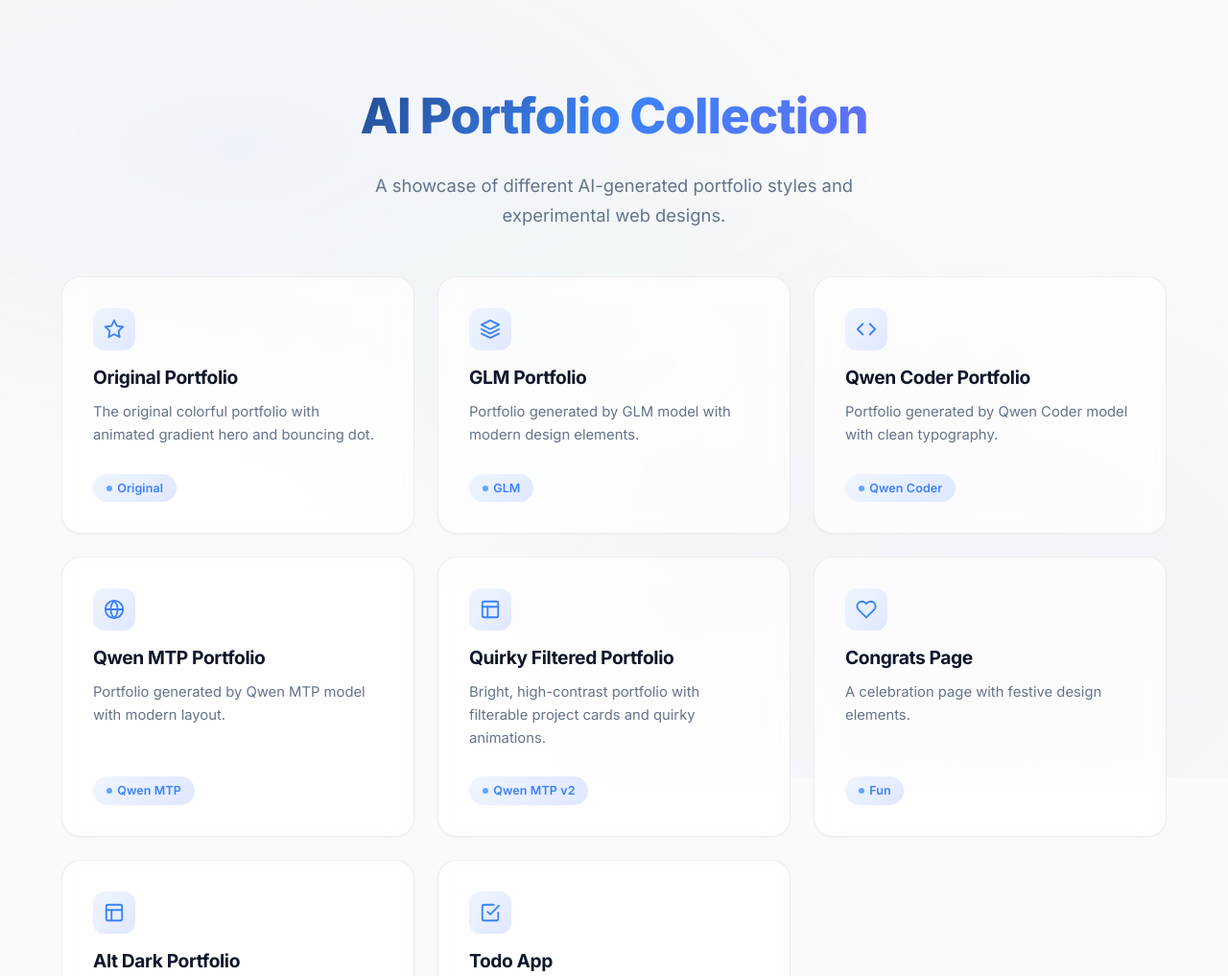
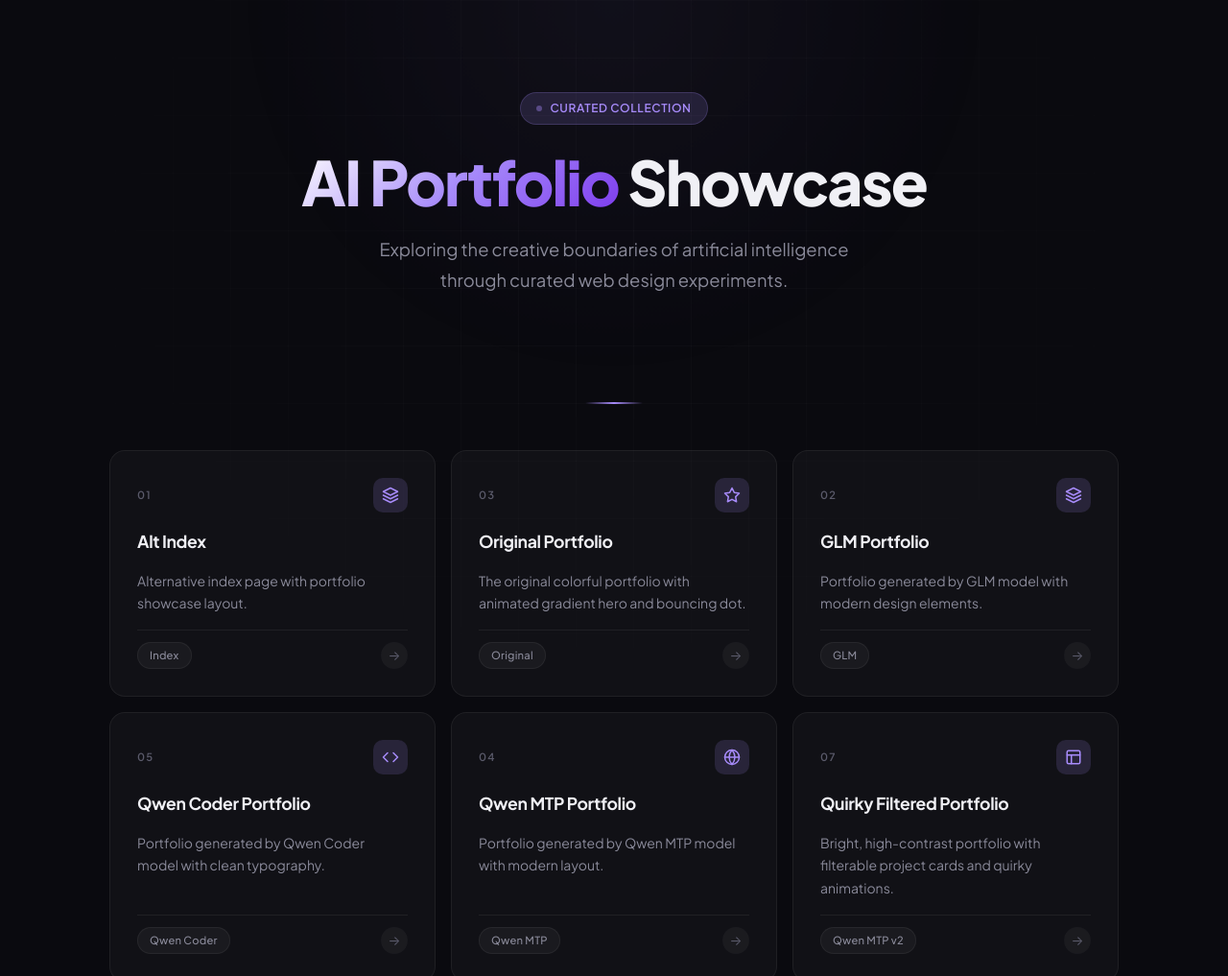
Before and after one commit to ctrlaltjames/playground, a plain HTML site: page index.html in a window 1280 px wide. Shown: the top 1017 px of the page at 96% size. Drawn offline with Linux system fonts and the light colour scheme.

Commit message:
Add alt-index.html link to index.html and update card numbers

```diff
--- a/index.html
+++ b/index.html
@@ -6,7 +6,7 @@
   <title>Portfolio Collection</title>
   <link rel="preconnect" href="https://fonts.googleapis.com">
   <link rel="preconnect" href="https://fonts.gstatic.com" crossorigin>
-  <link href="https://fonts.googleapis.com/css2?family=Inter:wght@400;500;600;700;800&display=swap" rel="stylesheet">
+  <link href="https://fonts.googleapis.com/css2?family=Plus+Jakarta+Sans:wght@300;400;500;600;700;800&display=swap" rel="stylesheet">
   <style>
     * {
       margin: 0;
@@ -15,48 +15,66 @@
     }
 
     :root {
-      --bg: #fafafa;
-      --card-bg: rgba(255, 255, 255, 0.7);
-      --text-primary: #0f172a;
-      --text-secondary: #64748b;
-      --accent: #3b82f6;
-      --accent-light: #60a5fa;
-      --shadow-sm: 0 1px 2px rgba(0, 0, 0, 0.04);
-      --shadow-md: 0 4px 12px rgba(0, 0, 0, 0.06);
-      --shadow-lg: 0 12px 40px rgba(59, 130, 246, 0.12);
-      --radius: 20px;
+      --bg-primary: #0a0a0f;
+      --bg-secondary: #12121a;
+      --bg-card: rgba(255, 255, 255, 0.03);
+      --bg-card-hover: rgba(255, 255, 255, 0.06);
+      --text-primary: #f0f0f5;
+      --text-secondary: #8a8a9a;
+      --text-tertiary: #5a5a6a;
+      --accent: #a78bfa;
+      --accent-dim: rgba(167, 139, 250, 0.15);
+      --border: rgba(255, 255, 255, 0.06);
+      --border-hover: rgba(167, 139, 250, 0.3);
+      --glow: rgba(167, 139, 250, 0.15);
+      --radius: 16px;
     }
 
     body {
-      font-family: 'Inter', -apple-system, BlinkMacSystemFont, sans-serif;
-      background: var(--bg);
+      font-family: 'Plus Jakarta Sans', -apple-system, BlinkMacSystemFont, sans-serif;
+      background: var(--bg-primary);
       color: var(--text-primary);
       line-height: 1.6;
       min-height: 100vh;
       overflow-x: hidden;
     }
 
-    /* Animated mesh-gradient background */
+    /* Subtle grid pattern overlay */
     body::before {
       content: '';
       position: fixed;
       inset: 0;
       z-index: -1;
-      background:
-        radial-gradient(ellipse 80% 60% at 20% 20%, rgba(59, 130, 246, 0.06) 0%, transparent 70%),
-        radial-gradient(ellipse 60% 80% at 80% 80%, rgba(139, 92, 246, 0.05) 0%, transparent 70%),
-        radial-gradient(ellipse 50% 50% at 50% 50%, rgba(16, 185, 129, 0.03) 0%, transparent 70%);
-      animation: bgShift 20s ease-in-out infinite alternate;
+      background-image:
+        linear-gradient(rgba(255, 255, 255, 0.02) 1px, transparent 1px),
+        linear-gradient(90deg, rgba(255, 255, 255, 0.02) 1px, transparent 1px);
+      background-size: 60px 60px;
+      mask-image: radial-gradient(ellipse at 50% 30%, black 20%, transparent 70%);
+      -webkit-mask-image: radial-gradient(ellipse at 50% 30%, black 20%, transparent 70%);
     }
 
-    @keyframes bgShift {
-      0%   { opacity: 1; transform: scale(1); }
-      50%  { opacity: 0.8; transform: scale(1.05); }
-      100% { opacity: 1; transform: scale(1); }
+    /* Ambient glow */
+    body::after {
+      content: '';
+      position: fixed;
+      top: -50%;
+      left: 50%;
+      transform: translateX(-50%);
+      width: 800px;
+      height: 800px;
+      border-radius: 50%;
+      background: radial-gradient(circle, rgba(167, 139, 250, 0.06) 0%, transparent 70%);
+      z-index: -1;
+      animation: ambientPulse 8s ease-in-out infinite alternate;
+    }
+
+    @keyframes ambientPulse {
+      0%   { opacity: 0.6; transform: translateX(-50%) scale(1); }
+      100% { opacity: 1; transform: translateX(-50%) scale(1.1); }
     }
 
     .container {
-      max-width: 1200px;
+      max-width: 1100px;
       margin: 0 auto;
       padding: 0 1.5rem;
     }
@@ -64,21 +82,52 @@
     /* --- Header --- */
     header {
       text-align: center;
-      padding: 5rem 1rem 3rem;
-      animation: fadeDown 0.8s ease both;
+      padding: 6rem 1rem 4rem;
+      position: relative;
     }
 
-    @keyframes fadeDown {
-      from { opacity: 0; transform: translateY(-20px); }
-      to   { opacity: 1; transform: translateY(0); }
+    .header-badge {
+      display: inline-flex;
+      align-items: center;
+      gap: 0.5rem;
+      padding: 0.4rem 1rem;
+      background: var(--accent-dim);
+      border: 1px solid rgba(167, 139, 250, 0.2);
+      border-radius: 999px;
+      font-size: 0.75rem;
+      font-weight: 600;
+      color: var(--accent);
+      letter-spacing: 0.05em;
+      text-transform: uppercase;
+      margin-bottom: 1.5rem;
+      animation: fadeIn 0.6s ease both;
+    }
+
+    .header-badge::before {
+      content: '';
+      width: 6px;
+      height: 6px;
+      border-radius: 50%;
+      background: var(--accent);
+      animation: pulse 2s ease-in-out infinite;
+    }
+
+    @keyframes pulse {
+      0%, 100% { opacity: 1; }
+      50% { opacity: 0.4; }
     }
 
     h1 {
-      font-size: clamp(2rem, 5vw, 3.2rem);
+      font-size: clamp(2.5rem, 6vw, 4rem);
       font-weight: 800;
-      letter-spacing: -1px;
-      margin-bottom: 1rem;
-      background: linear-gradient(135deg, #0f172a 0%, #3b82f6 50%, #8b5cf6 100%);
+      letter-spacing: -0.03em;
+      line-height: 1.1;
+      margin-bottom: 1.25rem;
+      animation: fadeIn 0.6s ease 0.1s both;
+    }
+
+    h1 .gradient-text {
+      background: linear-gradient(135deg, #ffffff 0%, #a78bfa 50%, #7c3aed 100%);
       -webkit-background-clip: text;
       background-clip: text;
       color: transparent;
@@ -87,98 +136,134 @@
     .subtitle {
       color: var(--text-secondary);
       font-size: clamp(1rem, 2vw, 1.15rem);
-      max-width: 560px;
+      max-width: 520px;
       margin: 0 auto;
       line-height: 1.7;
+      font-weight: 400;
+      animation: fadeIn 0.6s ease 0.2s both;
+    }
+
+    @keyframes fadeIn {
+      from { opacity: 0; transform: translateY(16px); }
+      to   { opacity: 1; transform: translateY(0); }
+    }
+
+    /* --- Divider --- */
+    .divider {
+      width: 60px;
+      height: 2px;
+      background: linear-gradient(90deg, transparent, var(--accent), transparent);
+      margin: 3rem auto;
+      border: none;
+      animation: fadeIn 0.6s ease 0.3s both;
     }
 
     /* --- Grid --- */
     .grid {
       display: grid;
-      grid-template-columns: repeat(auto-fill, minmax(320px, 1fr));
-      gap: 1.5rem;
-      padding-bottom: 2rem;
+      grid-template-columns: repeat(auto-fill, minmax(300px, 1fr));
+      gap: 1rem;
+      padding-bottom: 3rem;
     }
 
     /* --- Card --- */
     .card {
       position: relative;
-      background: var(--card-bg);
-      border: 1px solid rgba(0, 0, 0, 0.06);
+      background: var(--bg-card);
+      border: 1px solid var(--border);
       border-radius: var(--radius);
-      padding: 2rem;
+      padding: 1.75rem;
       text-decoration: none;
       color: inherit;
       display: flex;
       flex-direction: column;
-      gap: 0.75rem;
-      backdrop-filter: blur(12px);
-      -webkit-backdrop-filter: blur(12px);
-      box-shadow: var(--shadow-sm);
-      transition: transform 0.35s cubic-bezier(0.22, 1, 0.36, 1),
-                  box-shadow 0.35s cubic-bezier(0.22, 1, 0.36, 1),
-                  border-color 0.35s ease;
+      gap: 1rem;
+      transition: all 0.4s cubic-bezier(0.16, 1, 0.3, 1);
       overflow: hidden;
-      animation: fadeUp 0.6s ease both;
+      animation: cardFadeIn 0.6s ease both;
     }
 
-    /* Staggered entrance */
-    .card:nth-child(1) { animation-delay: 0.1s; }
-    .card:nth-child(2) { animation-delay: 0.15s; }
-    .card:nth-child(3) { animation-delay: 0.2s; }
-    .card:nth-child(4) { animation-delay: 0.25s; }
-    .card:nth-child(5) { animation-delay: 0.3s; }
-    .card:nth-child(6) { animation-delay: 0.35s; }
-    .card:nth-child(7) { animation-delay: 0.4s; }
-
-    @keyframes fadeUp {
-      from { opacity: 0; transform: translateY(24px); }
-      to   { opacity: 1; transform: translateY(0); }
+    .card::before {
+      content: '';
+      position: absolute;
+      top: 0;
+      left: 0;
+      right: 0;
+      height: 1px;
+      background: linear-gradient(90deg, transparent, rgba(167, 139, 250, 0.5), transparent);
+      opacity: 0;
+      transition: opacity 0.4s ease;
     }
 
-    /* Gradient glow border on hover */
-    .card::before {
+    .card::after {
       content: '';
       position: absolute;
       inset: 0;
       border-radius: var(--radius);
-      padding: 1px;
-      background: linear-gradient(135deg, rgba(59,130,246,0.3), rgba(139,92,246,0.3));
-      -webkit-mask: linear-gradient(#fff 0 0) content-box, linear-gradient(#fff 0 0);
-      mask: linear-gradient(#fff 0 0) content-box, linear-gradient(#fff 0 0);
-      -webkit-mask-composite: xor;
-      mask-composite: exclude;
+      background: radial-gradient(600px circle at var(--mouse-x, 50%) var(--mouse-y, 50%), var(--glow), transparent 40%);
       opacity: 0;
-      transition: opacity 0.35s ease;
+      transition: opacity 0.4s ease;
       pointer-events: none;
     }
 
-    .card:hover::before {
+    .card:hover::before,
+    .card:hover::after {
       opacity: 1;
     }
 
     .card:hover {
-      transform: translateY(-6px);
-      box-shadow: var(--shadow-lg);
+      background: var(--bg-card-hover);
+      border-color: var(--border-hover);
+      transform: translateY(-2px);
     }
 
-    /* Icon circle */
+    .card:nth-child(1) { animation-delay: 0.15s; }
+    .card:nth-child(2) { animation-delay: 0.2s; }
+    .card:nth-child(3) { animation-delay: 0.25s; }
+    .card:nth-child(4) { animation-delay: 0.3s; }
+    .card:nth-child(5) { animation-delay: 0.35s; }
+    .card:nth-child(6) { animation-delay: 0.4s; }
+    .card:nth-child(7) { animation-delay: 0.45s; }
+    .card:nth-child(8) { animation-delay: 0.5s; }
+
+    @keyframes cardFadeIn {
+      from { opacity: 0; transform: translateY(20px); }
+      to   { opacity: 1; transform: translateY(0); }
+    }
+
+    .card-header {
+      display: flex;
+      align-items: center;
+      justify-content: space-between;
+    }
+
+    .card-number {
+      font-size: 0.7rem;
+      font-weight: 600;
+      color: var(--text-tertiary);
+      letter-spacing: 0.1em;
+    }
+
     .card-icon {
-      width: 44px;
-      height: 44px;
-      border-radius: 12px;
+      width: 36px;
+      height: 36px;
+      border-radius: 10px;
       display: flex;
       align-items: center;
       justify-content: center;
-      margin-bottom: 0.25rem;
-      font-size: 1.2rem;
-      background: linear-gradient(135deg, #eff6ff, #e0e7ff);
+      background: var(--accent-dim);
       color: var(--accent);
+      transition: all 0.3s ease;
+    }
+
+    .card:hover .card-icon {
+      background: rgba(167, 139, 250, 0.25);
+      transform: scale(1.05);
     }
 
     .card-icon svg {
-      width: 22px;
-      height: 22px;
+      width: 18px;
+      height: 18px;
       stroke: currentColor;
       fill: none;
       stroke-width: 2;
@@ -187,89 +272,79 @@
     }
 
     .card-title {
-      font-size: 1.2rem;
+      font-size: 1.1rem;
       font-weight: 700;
-      line-height: 1.3;
       letter-spacing: -0.02em;
     }
 
     .card-desc {
       color: var(--text-secondary);
-      font-size: 0.925rem;
-      line-height: 1.6;
+      font-size: 0.875rem;
+      line-height: 1.65;
     }
 
     .card-footer {
       display: flex;
       align-items: center;
       justify-content: space-between;
+      padding-top: 0.75rem;
+      border-top: 1px solid var(--border);
       margin-top: auto;
-      padding-top: 1rem;
     }
 
     .card-tag {
       display: inline-flex;
       align-items: center;
       gap: 0.35rem;
-      padding: 0.3rem 0.85rem;
-      background: linear-gradient(135deg, #eff6ff, #e0e7ff);
+      padding: 0.25rem 0.75rem;
+      background: rgba(255, 255, 255, 0.04);
+      border: 1px solid var(--border);
       border-radius: 999px;
-      font-size: 0.78rem;
-      font-weight: 600;
-      color: var(--accent);
-      letter-spacing: 0.01em;
+      font-size: 0.7rem;
+      font-weight: 500;
+      color: var(--text-secondary);
+      letter-spacing: 0.02em;
     }
 
-    .card-tag::before {
-      content: '';
-      width: 6px;
-      height: 6px;
+    .card-arrow {
+      width: 28px;
+      height: 28px;
       border-radius: 50%;
-      background: var(--accent-light);
-    }
-
-    /* Arrow on hover */
-    .card-arrow {
-      opacity: 0;
-      transform: translateX(-6px);
+      display: flex;
+      align-items: center;
+      justify-content: center;
+      background: rgba(255, 255, 255, 0.04);
+      color: var(--text-tertiary);
+      font-size: 0.85rem;
       transition: all 0.3s ease;
-      color: var(--accent);
     }
 
     .card:hover .card-arrow {
-      opacity: 1;
-      transform: translateX(0);
+      background: var(--accent-dim);
+      color: var(--accent);
+      transform: translateX(2px);
     }
 
     /* --- Footer --- */
     .footer {
       text-align: center;
-      margin-top: 3rem;
+      margin-top: 4rem;
       padding: 2.5rem 1rem;
-      border-top: 1px solid rgba(0, 0, 0, 0.06);
-      color: var(--text-secondary);
-      font-size: 0.875rem;
-    }
-
-    .footer a {
-      color: var(--accent);
-      text-decoration: none;
-      font-weight: 500;
-    }
-
-    .footer a:hover {
-      text-decoration: underline;
+      border-top: 1px solid var(--border);
+      color: var(--text-tertiary);
+      font-size: 0.8rem;
+      letter-spacing: 0.02em;
     }
 
     /* --- Responsive --- */
     @media (max-width: 768px) {
       header {
-        padding: 3.5rem 1rem 2rem;
+        padding: 4rem 1rem 3rem;
       }
 
       .grid {
         grid-template-columns: 1fr;
-        gap: 1rem;
+        gap: 0.75rem;
       }
 
       .card {
@@ -281,15 +356,36 @@
 <body>
   <div class="container">
     <header>
-      <h1>AI Portfolio Collection</h1>
-      <p class="subtitle">A showcase of different AI-generated portfolio styles and experimental web designs.</p>
+      <div class="header-badge">Curated Collection</div>
+      <h1><span class="gradient-text">AI Portfolio</span> Showcase</h1>
+      <p class="subtitle">Exploring the creative boundaries of artificial intelligence through curated web design experiments.</p>
     </header>
+
+    <hr class="divider">
 
     <div class="grid">
 
+      <a href="alt-index.html" class="card">
+        <div class="card-header">
+          <span class="card-number">01</span>
+          <div class="card-icon">
+            <svg viewBox="0 0 24 24"><path d="M12 2L2 7l10 5 10-5-10-5z"/><path d="M2 17l10 5 10-5"/><path d="M2 12l10 5 10-5"/></svg>
+          </div>
+        </div>
+        <span class="card-title">Alt Index</span>
+        <span class="card-desc">Alternative index page with portfolio showcase layout.</span>
+        <div class="card-footer">
+          <span class="card-tag">Index</span>
+          <span class="card-arrow">&#8594;</span>
+        </div>
+      </a>
+
       <a href="portfolio-orig.html" class="card">
+        <div class="card-header">
+          <span class="card-number">03</span>
           <div class="card-icon">
             <svg viewBox="0 0 24 24"><polygon points="12 2 15.09 8.26 22 9.27 17 14.14 18.18 21.02 12 17.77 5.82 21.02 7 14.14 2 9.27 8.91 8.26"/></svg>
+          </div>
         </div>
         <span class="card-title">Original Portfolio</span>
         <span class="card-desc">The original colorful portfolio with animated gradient hero and bouncing dot.</span>
@@ -300,8 +396,11 @@
       </a>
 
       <a href="portfolio-glm.html" class="card">
+        <div class="card-header">
+          <span class="card-number">02</span>
           <div class="card-icon">
             <svg viewBox="0 0 24 24"><path d="M12 2L2 7l10 5 10-5-10-5z"/><path d="M2 17l10 5 10-5"/><path d="M2 12l10 5 10-5"/></svg>
+          </div>
         </div>
         <span class="card-title">GLM Portfolio</span>
         <span class="card-desc">Portfolio generated by GLM model with modern design elements.</span>
@@ -312,8 +411,11 @@
       </a>
 
       <a href="portfolio-qwen-coder.html" class="card">
+        <div class="card-header">
+          <span class="card-number">05</span>
           <div class="card-icon">
             <svg viewBox="0 0 24 24"><polyline points="16 18 22 12 16 6"/><polyline points="8 6 2 12 8 18"/></svg>
+          </div>
         </div>
         <span class="card-title">Qwen Coder Portfolio</span>
         <span class="card-desc">Portfolio generated by Qwen Coder model with clean typography.</span>
@@ -324,8 +426,11 @@
       </a>
 
       <a href="portfolio-qwen-mtp.html" class="card">
+        <div class="card-header">
+          <span class="card-number">04</span>
           <div class="card-icon">
             <svg viewBox="0 0 24 24"><circle cx="12" cy="12" r="10"/><line x1="2" y1="12" x2="22" y2="12"/><path d="M12 2a15.3 15.3 0 0 1 4 10 15.3 15.3 0 0 1-4 10 15.3 15.3 0 0 1-4-10 15.3 15.3 0 0 1 4-10z"/></svg>
+          </div>
         </div>
         <span class="card-title">Qwen MTP Portfolio</span>
         <span class="card-desc">Portfolio generated by Qwen MTP model with modern layout.</span>
@@ -336,8 +441,11 @@
       </a>
 
       <a href="portfolio-qwen-mtp-2.html" class="card">
+        <div class="card-header">
+          <span class="card-number">07</span>
           <div class="card-icon">
             <svg viewBox="0 0 24 24"><rect x="3" y="3" width="18" height="18" rx="2"/><line x1="3" y1="9" x2="21" y2="9"/><line x1="9" y1="21" x2="9" y2="9"/></svg>
+          </div>
         </div>
         <span class="card-title">Quirky Filtered Portfolio</span>
         <span class="card-desc">Bright, high-contrast portfolio with filterable project cards and quirky animations.</span>
@@ -348,8 +456,11 @@
       </a>
 
       <a href="congrats.html" class="card">
+        <div class="card-header">
+          <span class="card-number">06</span>
           <div class="card-icon">
             <svg viewBox="0 0 24 24"><path d="M20.84 4.61a5.5 5.5 0 0 0-7.78 0L12 5.67l-1.06-1.06a5.5 5.5 0 0 0-7.78 7.78l1.06 1.06L12 21.23l7.78-7.78 1.06-1.06a5.5 5.5 0 0 0 0-7.78z"/></svg>
+          </div>
         </div>
         <span class="card-title">Congrats Page</span>
         <span class="card-desc">A celebration page with festive design elements.</span>
@@ -359,21 +470,12 @@
         </div>
       </a>
 
-      <a href="alt-index.html" class="card">
-        <div class="card-icon">
-          <svg viewBox="0 0 24 24"><rect x="3" y="3" width="18" height="18" rx="2"/><path d="M3 9h18"/><path d="M9 21V9"/></svg>
-        </div>
-        <span class="card-title">Alt Dark Portfolio</span>
-        <span class="card-desc">Premium dark-themed portfolio with purple accents, mouse-following glow, and ambient animations.</span>
-        <div class="card-footer">
-          <span class="card-tag">Dark</span>
-          <span class="card-arrow">&#8594;</span>
-        </div>
-      </a>
-
       <a href="todo.html" class="card">
+        <div class="card-header">
+          <span class="card-number">08</span>
           <div class="card-icon">
             <svg viewBox="0 0 24 24"><path d="M9 11l3 3L22 4"/><path d="M21 12v7a2 2 0 0 1-2 2H5a2 2 0 0 1-2-2V5a2 2 0 0 1 2-2h11"/></svg>
+          </div>
         </div>
         <span class="card-title">Todo App</span>
         <span class="card-desc">Simple todo list application with modern UI components.</span>
@@ -389,5 +491,18 @@
       <p>All files are single-page HTML &mdash; no dependencies required.</p>
     </footer>
   </div>
+
+  <script>
+    // Mouse-following glow effect on cards
+    document.querySelectorAll('.card').forEach(card => {
+      card.addEventListener('mousemove', e => {
+        const rect = card.getBoundingClientRect();
+        const x = ((e.clientX - rect.left) / rect.width) * 100;
+        const y = ((e.clientY - rect.top) / rect.height) * 100;
+        card.style.setProperty('--mouse-x', x + '%');
+        card.style.setProperty('--mouse-y', y + '%');
+      });
+    });
+  </script>
 </body>
 </html>
```
Lines whose indentation alone changed are shown as unchanged.
